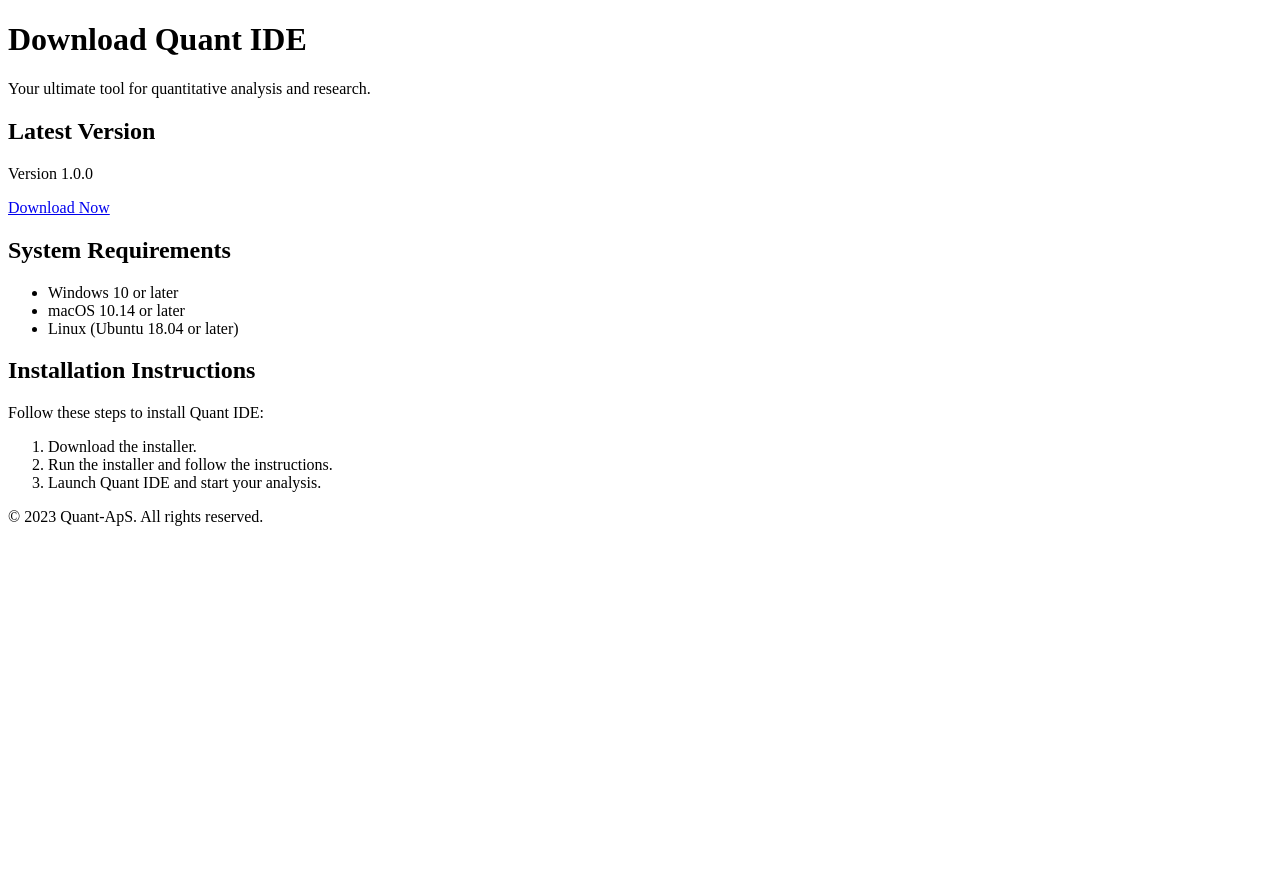
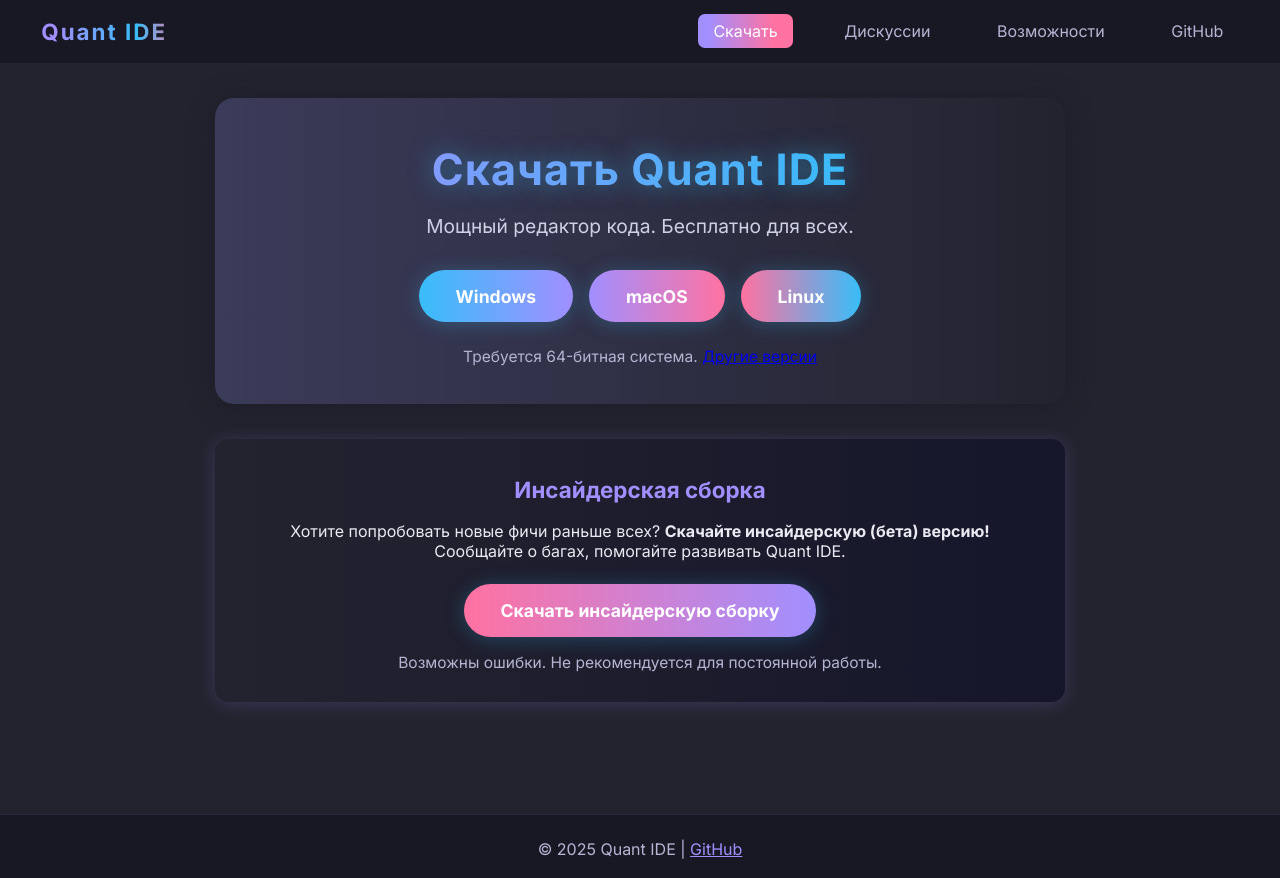
Before and after one commit to Quant-ApS/Quant-IDE.org, a plain HTML site: page download.html in a window 1280 px wide. Before the commit the page ends 800 px from the top, so only its background shows below. Drawn offline with Linux system fonts and the light colour scheme.

Commit message:
Добавлена страница скачивания

```diff
--- a/download.html
+++ b/download.html
@@ -1,42 +1,44 @@
 <!DOCTYPE html>
-<html lang="en">
+<html lang="ru">
 <head>
   <meta charset="UTF-8">
-    <meta name="viewport" content="width=device-width, initial-scale=1.0">
-    <title>Download Quant IDE</title>
-    <link rel="stylesheet" href="styles.css">
+  <meta name="viewport" content="width=device-width,initial-scale=1.0">
+  <title>Скачать Quant IDE</title>
+  <link rel="stylesheet" href="jetbrains-style.css">
 </head>
 <body>
-    <header>
-        <h1>Download Quant IDE</h1>
-        <p>Your ultimate tool for quantitative analysis and research.</p>
+  <header class="jb-header">
+    <a class="jb-logo" href="index.html">Quant IDE</a>
+    <nav>
+      <a href="download.html" class="active">Скачать</a>
+      <a href="discuss.html">Дискуссии</a>
+      <a href="index.html#features">Возможности</a>
+      <a href="https://github.com/Quant-ApS/Quant-IDE.org" target="_blank">GitHub</a>
+    </nav>
   </header>
-    <main>
-        <section>
-            <h2>Latest Version</h2>
-            <p>Version 1.0.0</p>
-            <a href="/downloads/QuantIDE-1.0.0.zip" class="download-button">Download Now</a>
+  <main class="jb-main">
+    <section class="jb-hero fadein">
+      <h1>Скачать Quant IDE</h1>
+      <p class="jb-subtitle">Мощный редактор кода. Бесплатно для всех.</p>
+      <div class="jb-download-buttons">
+        <a class="jb-btn jb-win" href="#">Windows</a>
+        <a class="jb-btn jb-mac" href="#">macOS</a>
+        <a class="jb-btn jb-linux" href="#">Linux</a>
+      </div>
+      <div class="jb-minor">Требуется 64-битная система. <a href="#">Другие версии</a></div>
     </section>
-        <section>
-            <h2>System Requirements</h2>
-            <ul>
-                <li>Windows 10 or later</li>
-                <li>macOS 10.14 or later</li>
-                <li>Linux (Ubuntu 18.04 or later)</li>
-            </ul>
-        </section>
-        <section>
-            <h2>Installation Instructions</h2>
-            <p>Follow these steps to install Quant IDE:</p>
-            <ol>
-                <li>Download the installer.</li>
-                <li>Run the installer and follow the instructions.</li>
-                <li>Launch Quant IDE and start your analysis.</li>
-            </ol>
+    <section class="jb-insiders fadein" style="animation-delay:0.2s">
+      <h2>Инсайдерская сборка</h2>
+      <p>
+        Хотите попробовать новые фичи раньше всех? <b>Скачайте инсайдерскую (бета) версию!</b>
+        Сообщайте о багах, помогайте развивать Quant IDE.
+      </p>
+      <a class="jb-btn jb-insider" href="#">Скачать инсайдерскую сборку</a>
+      <div class="jb-minor">Возможны ошибки. Не рекомендуется для постоянной работы.</div>
     </section>
   </main>
-    <footer>
-        <p>&copy; 2023 Quant-ApS. All rights reserved.</p>
+  <footer class="jb-footer">
+    © 2025 Quant IDE | <a href="https://github.com/Quant-ApS/Quant-IDE.org">GitHub</a>
   </footer>
 </body>
 </html>
```
Lines whose indentation alone changed are shown as unchanged.
